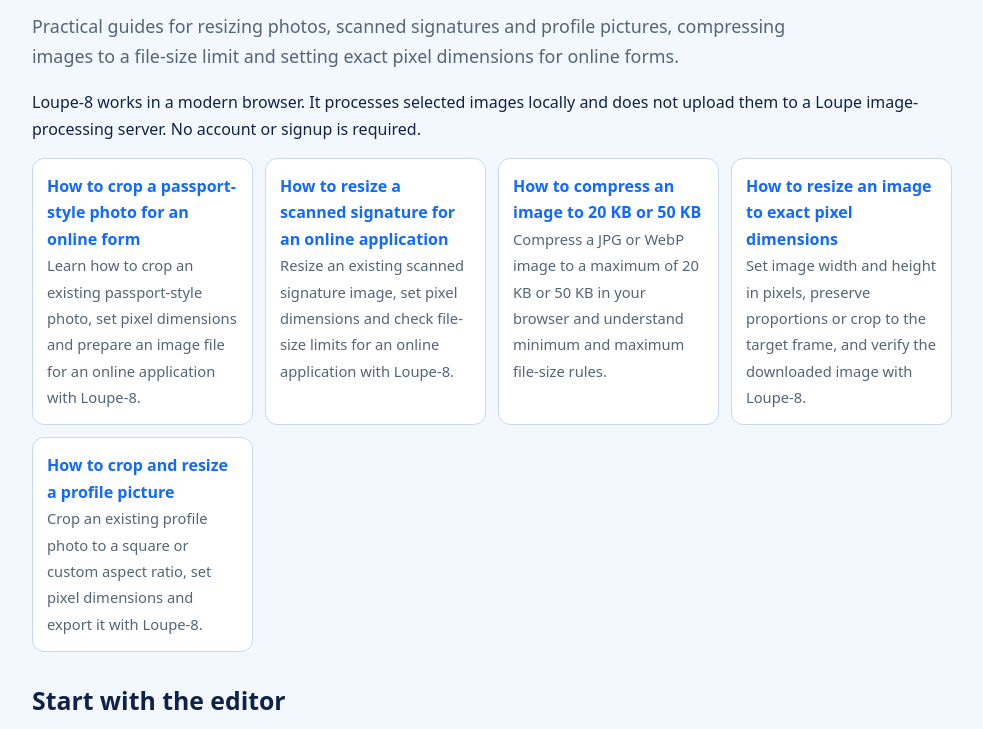
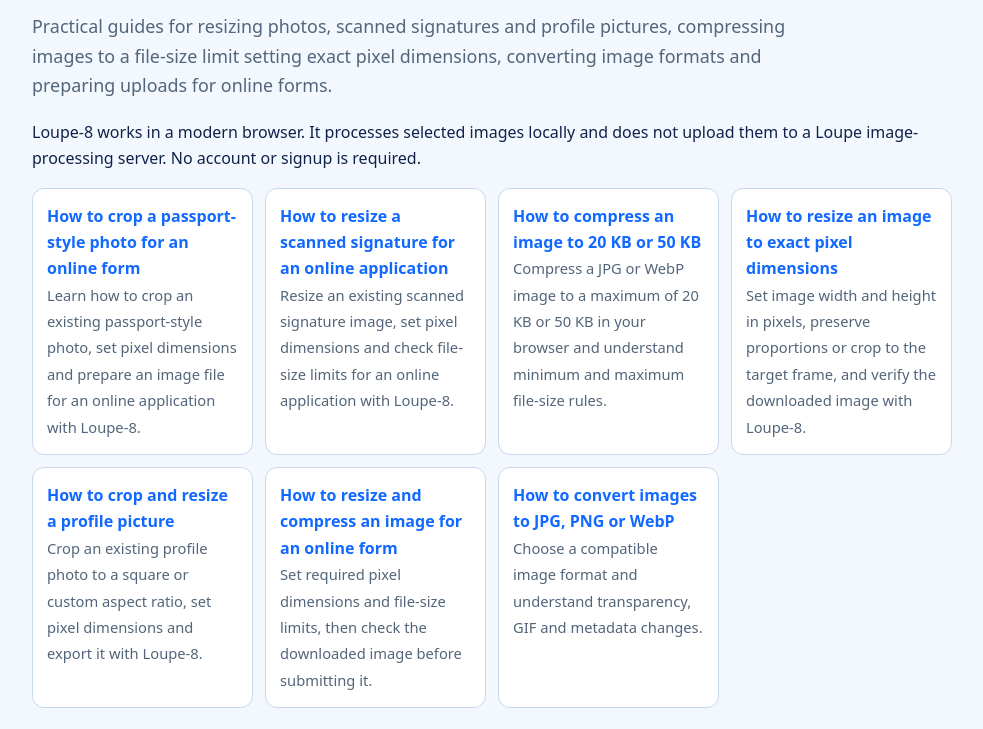
Before and after one commit to SKABDULAHMED8/Loupe-8, a plain HTML site: page guides/index.html in a window 1280 px wide. Shown: the part 192-921 px from the top of the page, without its empty margins (148-1131 px from the left). Drawn offline with Linux system fonts and the light colour scheme.

Commit message:
SEO/GEO: add workflow and image conversion guides

```diff
--- a/guides/index.html
+++ b/guides/index.html
@@ -45,13 +45,15 @@ footer{border-top:1px solid var(--line);padding:22px 0 34px;color:var(--muted);f
 <body>
 <header><a href="https://skabdulahmed8.github.io/Loupe-8/">Loupe-8</a><nav><a href="https://skabdulahmed8.github.io/Loupe-8/#app">Open image editor</a></nav></header>
 <main><h1>Loupe-8 image guides</h1>
-<p class="lead">Practical guides for resizing photos, scanned signatures and profile pictures, compressing images to a file-size limit and setting exact pixel dimensions for online forms.</p>
+<p class="lead">Practical guides for resizing photos, scanned signatures and profile pictures, compressing images to a file-size limit setting exact pixel dimensions, converting image formats and preparing uploads for online forms.</p>
 <p>Loupe-8 works in a modern browser. It processes selected images locally and does not upload them to a Loupe image-processing server. No account or signup is required.</p>
 <div class="related"><a href="https://skabdulahmed8.github.io/Loupe-8/guides/passport-photo-for-online-forms/"><strong>How to crop a passport-style photo for an online form</strong><br><span class="muted">Learn how to crop an existing passport-style photo, set pixel dimensions and prepare an image file for an online application with Loupe-8.</span></a>
 <a href="https://skabdulahmed8.github.io/Loupe-8/guides/signature-image-for-online-forms/"><strong>How to resize a scanned signature for an online application</strong><br><span class="muted">Resize an existing scanned signature image, set pixel dimensions and check file-size limits for an online application with Loupe-8.</span></a>
 <a href="https://skabdulahmed8.github.io/Loupe-8/guides/compress-image-to-20kb-or-50kb/"><strong>How to compress an image to 20 KB or 50 KB</strong><br><span class="muted">Compress a JPG or WebP image to a maximum of 20 KB or 50 KB in your browser and understand minimum and maximum file-size rules.</span></a>
 <a href="https://skabdulahmed8.github.io/Loupe-8/guides/resize-image-to-exact-pixels/"><strong>How to resize an image to exact pixel dimensions</strong><br><span class="muted">Set image width and height in pixels, preserve proportions or crop to the target frame, and verify the downloaded image with Loupe-8.</span></a>
-<a href="https://skabdulahmed8.github.io/Loupe-8/guides/profile-photo-resizer/"><strong>How to crop and resize a profile picture</strong><br><span class="muted">Crop an existing profile photo to a square or custom aspect ratio, set pixel dimensions and export it with Loupe-8.</span></a></div>
+<a href="https://skabdulahmed8.github.io/Loupe-8/guides/profile-photo-resizer/"><strong>How to crop and resize a profile picture</strong><br><span class="muted">Crop an existing profile photo to a square or custom aspect ratio, set pixel dimensions and export it with Loupe-8.</span></a>
+<a href="https://skabdulahmed8.github.io/Loupe-8/guides/resize-and-compress-image-for-online-form/"><strong>How to resize and compress an image for an online form</strong><br><span class="muted">Set required pixel dimensions and file-size limits, then check the downloaded image before submitting it.</span></a>
+<a href="https://skabdulahmed8.github.io/Loupe-8/guides/convert-image-to-jpg-png-webp/"><strong>How to convert images to JPG, PNG or WebP</strong><br><span class="muted">Choose a compatible image format and understand transparency, GIF and metadata changes.</span></a></div>
 <h2>Start with the editor</h2>
 <p><a class="button" href="https://skabdulahmed8.github.io/Loupe-8/#app">Open Loupe-8 image editor</a></p>
 <h2>Application requirements</h2>
```
